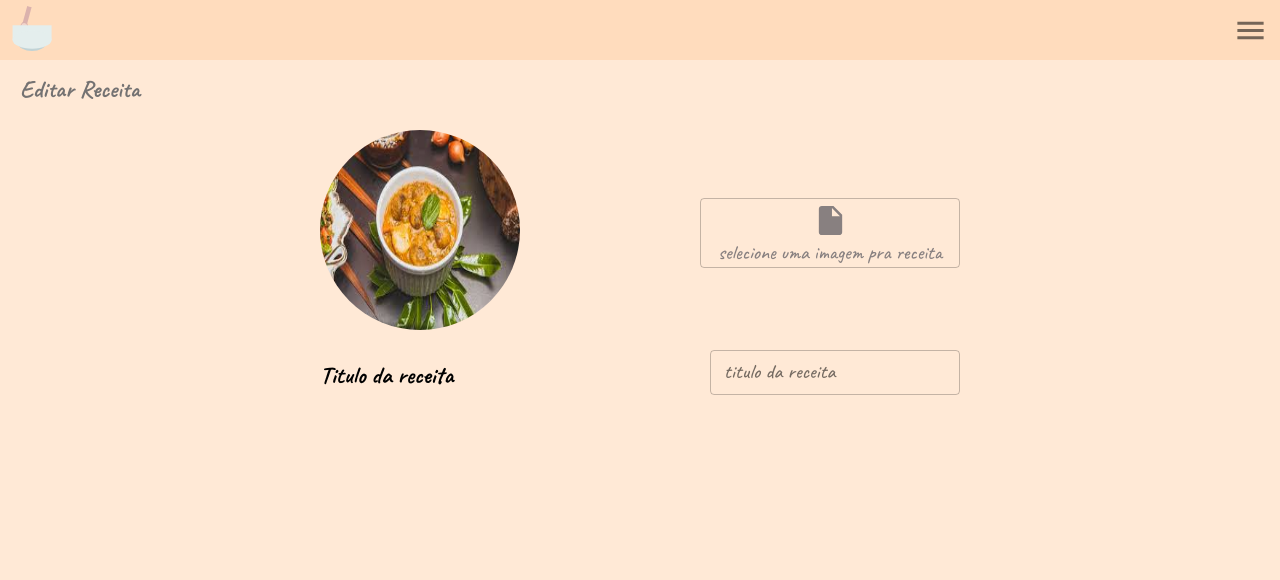
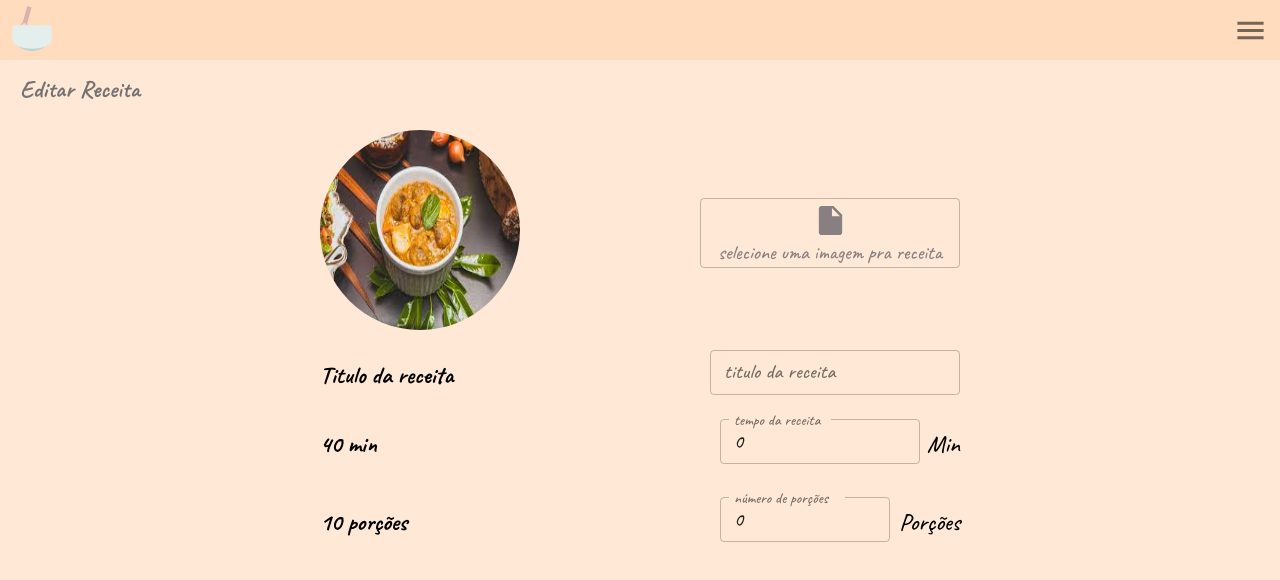
Before and after one commit to mugarate12/minhaReceitaFront, a Next.js app: page /recipes/update in a window 1280 px wide. Shown: the top 580 px of the page. Built offline with nearby package versions, Linux system fonts and the light colour scheme.

Commit message:
update update recipe page

```diff
--- a/pages/recipes/update.tsx
+++ b/pages/recipes/update.tsx
@@ -9,6 +9,7 @@ import PageDescription from './../../components/PageDescription'
 import InputFile from './../../components/InputFile'
 import Input from './../../components/Input'
 import PreviousTextInformation from './../../components/PreviousTextInformation'
+import TextField from './../../components/TextField'
 
 import styles from './../../styles/UpdateRecipe.module.css'
 
@@ -61,6 +62,46 @@ export default function UpdateRecipe() {
           />
         </div>
 
+        <div className={styles.updateFieldContainer}>
+          <PreviousTextInformation
+            state={time > 0 ? 'valid' : ''}
+            textDescription='40 min'
+          />
+
+          <div className={styles.inputNumberContainer}>
+            <Input
+              label='tempo da receita'
+              state={time}
+              setState={setTime}
+              type='number'
+              placeholder='40, 50, 60?'
+              width='200px'
+            />
+
+            <p className={styles.inputNumberHelperText}>Min</p>
+          </div>
+        </div>
+
+        <div className={styles.updateFieldContainer}>
+          <PreviousTextInformation
+            state={number_of_portions > 0 ? 'valid' : ''}
+            textDescription='10 porções'
+          />
+
+          <div className={styles.inputNumberContainer}>
+            <Input
+              label='número de porções'
+              state={number_of_portions}
+              setState={setNumber_of_portions}
+              type='number'
+              placeholder='5, 8, 12?'
+              width='170px'
+            />
+
+            <p className={styles.inputNumberHelperText}>Porções</p>
+          </div>
+        </div>
+
       </div>
     </Layout>
   );
--- a/styles/UpdateRecipe.module.css
+++ b/styles/UpdateRecipe.module.css
@@ -20,6 +20,20 @@
   border-radius: 50%;
 }
 
+.inputNumberContainer {
+  width: 240px;
+  display: flex;
+  flex-direction: row;
+  justify-content: space-between;
+  align-items: center;
+}
+
+.inputNumberHelperText {
+  font-family: var(--titleFont);
+  font-size: 24px;
+  font-size: 1.5rem;
+}
+
 @media (min-width: 500px) {
   .updateFieldContainer {
     display: flex;
```
